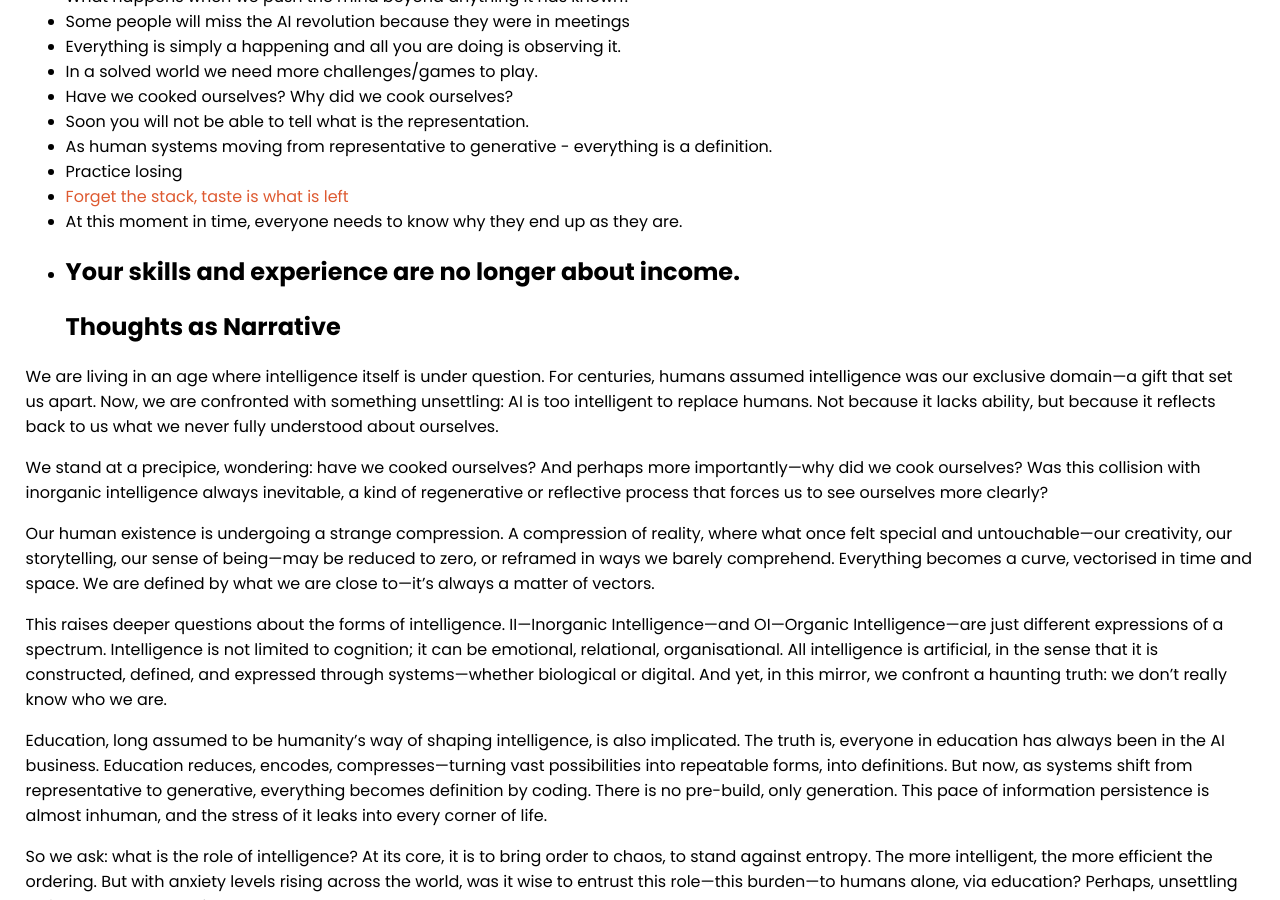
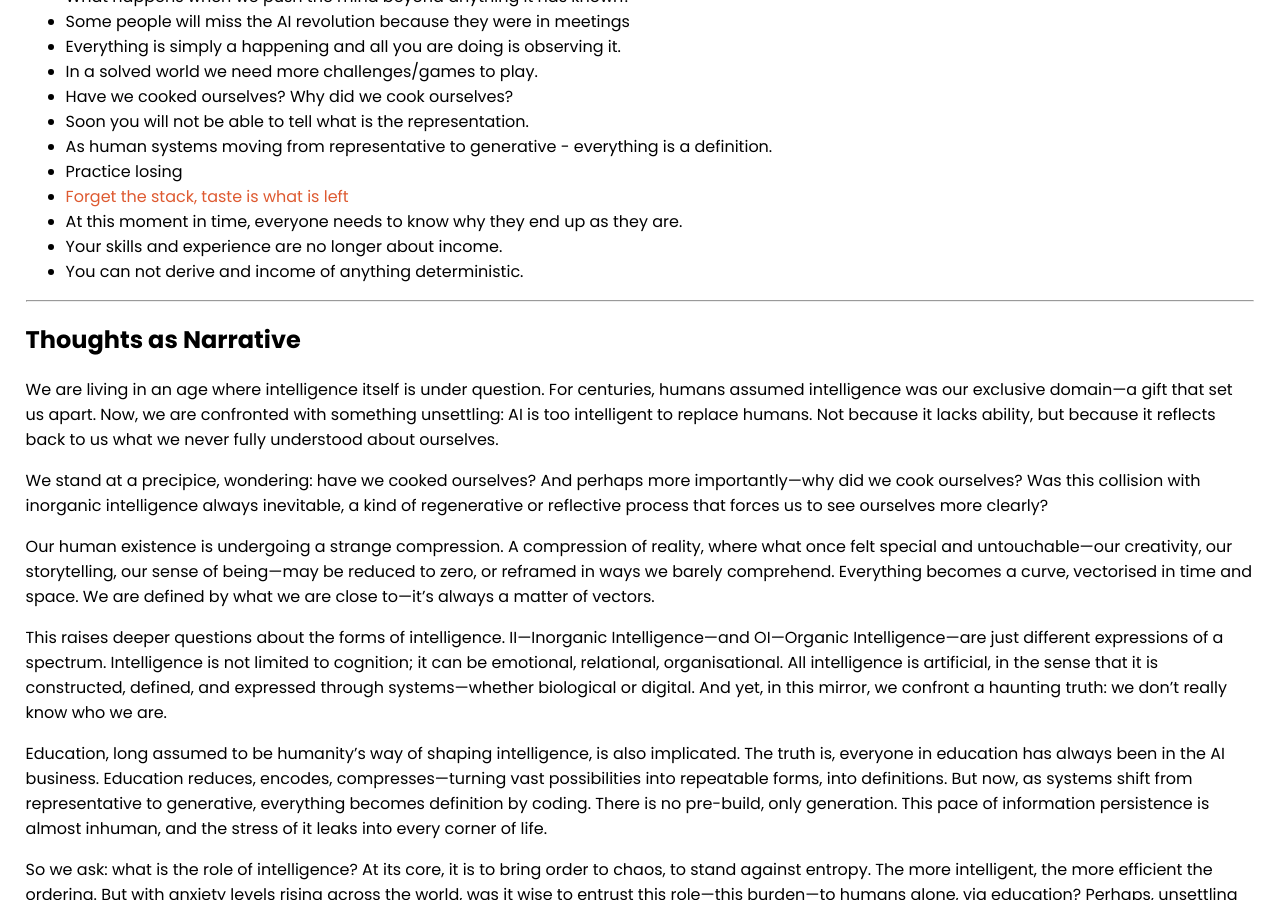
Before and after one commit to selfdriven-foundation/selfdriven-ai, a Jekyll site: the page built from docs/pages/thoughts.md, in a window 1280 px wide and 900 px high, scrolled down 1475 px. Built offline with Jekyll 4.4.1, drawn with Linux system fonts in a browser that asks for light colours.

Commit message:
Update thoughts.md

```diff
--- a/docs/pages/thoughts.md
+++ b/docs/pages/thoughts.md
@@ -65,6 +65,8 @@
 - [Forget the stack, taste is what is left](https://youtu.be/A_Lv0Ze272g?si=r2s8NLzytCbGlYuP)
 - At this moment in time, everyone needs to know why they end up as they are.
 - Your skills and experience are no longer about income.
+- You can not derive and income of anything deterministic.
+
 ---
 ## Thoughts as Narrative
 
```
